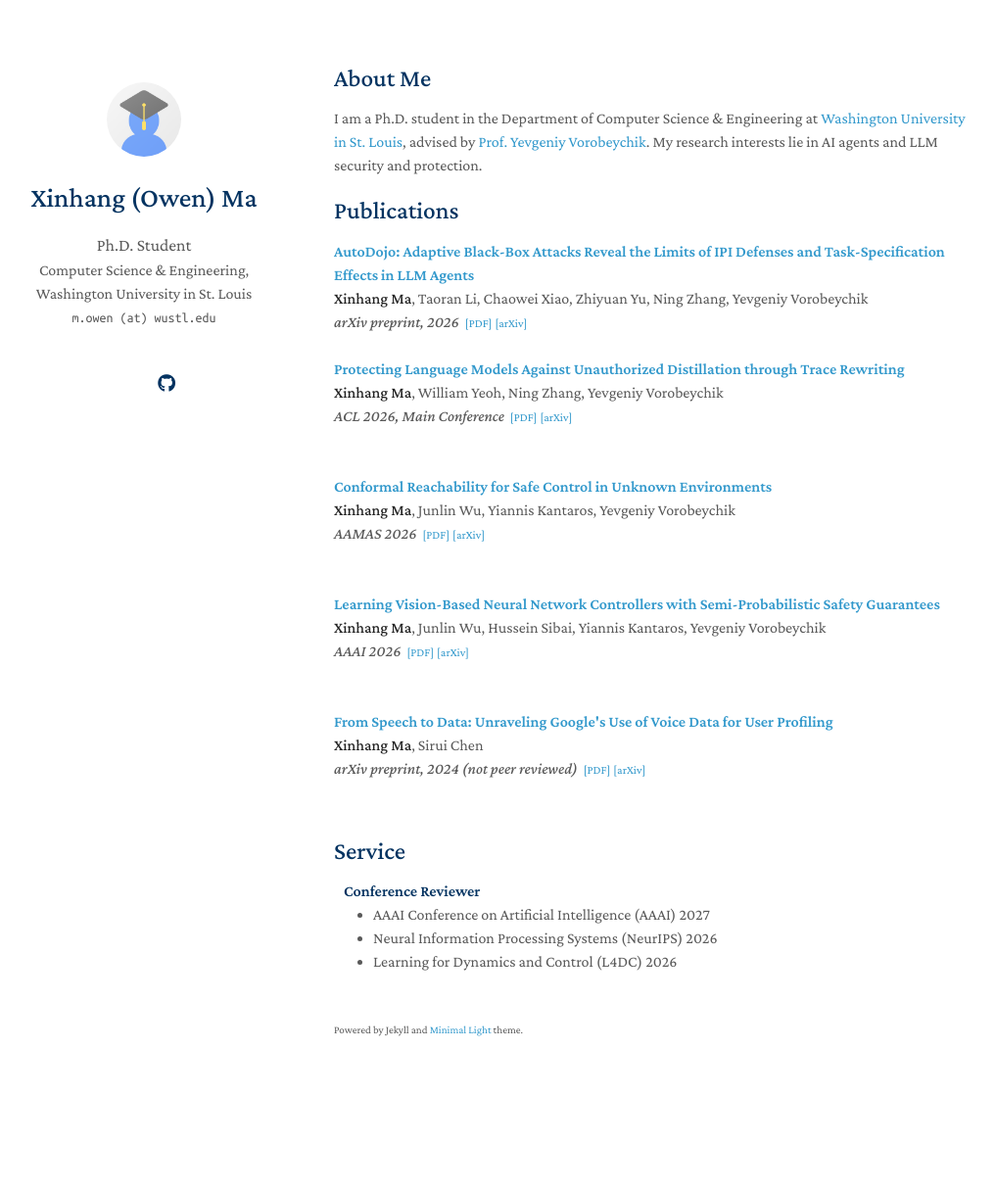
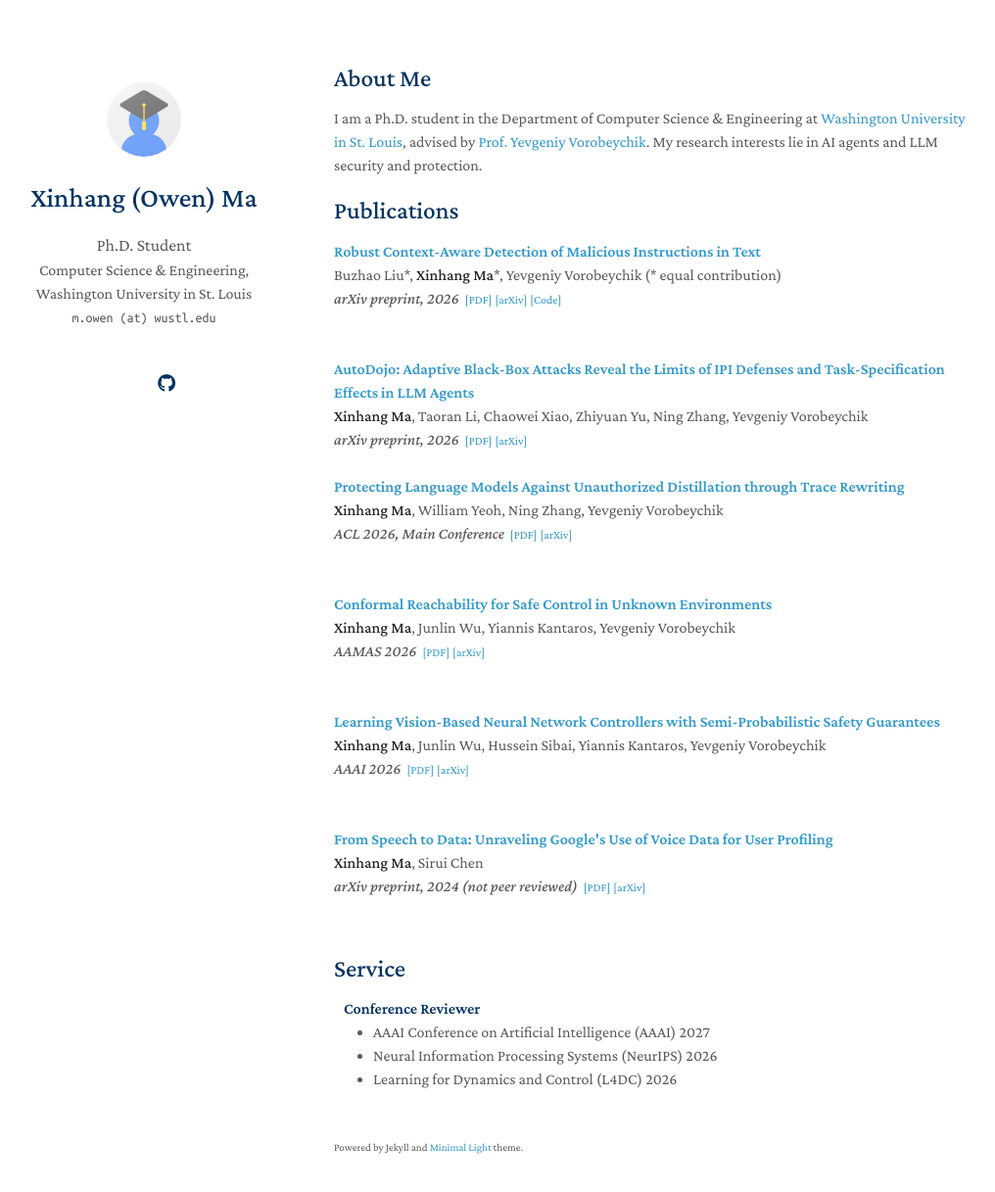
Before and after one commit to xhOwenMa/xhOwenMa.github.io, a Jekyll site: the page built from index.md, in a window 1280 px wide and 1252 px high. Shown: the top 1217 px of the window at 98% size, without its empty margins (129-1145 px from the left). Built offline with Jekyll 4.4.1, drawn with Linux system fonts in a browser that asks for light colours; a style sheet for code colours, icons or effects is not loaded.

Commit message:
Add malicious-instruction detection preprint to site and CV
Marks equal contribution between the first two authors with asterisks.

Co-Authored-By: Claude Opus 5 (1M context) <noreply@anthropic.com>

```diff
--- a/_data/publications.yml
+++ b/_data/publications.yml
@@ -2,6 +2,13 @@
 # pdf, arxiv, code, page, bibtex, notes.
 
 main:
+
+  - title: "Robust Context-Aware Detection of Malicious Instructions in Text"
+    authors: Buzhao Liu*, <strong>Xinhang Ma</strong>*, Yevgeniy Vorobeychik (* equal contribution)
+    conference: arXiv preprint, 2026
+    pdf: https://arxiv.org/pdf/2608.05430
+    arxiv: https://arxiv.org/abs/2608.05430
+    code: https://github.com/tavia-liu/CAD
 
   - title: "AutoDojo: Adaptive Black-Box Attacks Reveal the Limits of IPI Defenses and Task-Specification Effects in LLM Agents"
     authors: <strong>Xinhang Ma</strong>, Taoran Li, Chaowei Xiao, Zhiyuan Yu, Ning Zhang, Yevgeniy Vorobeychik
```
Also changed, not shown: 2 other files.
